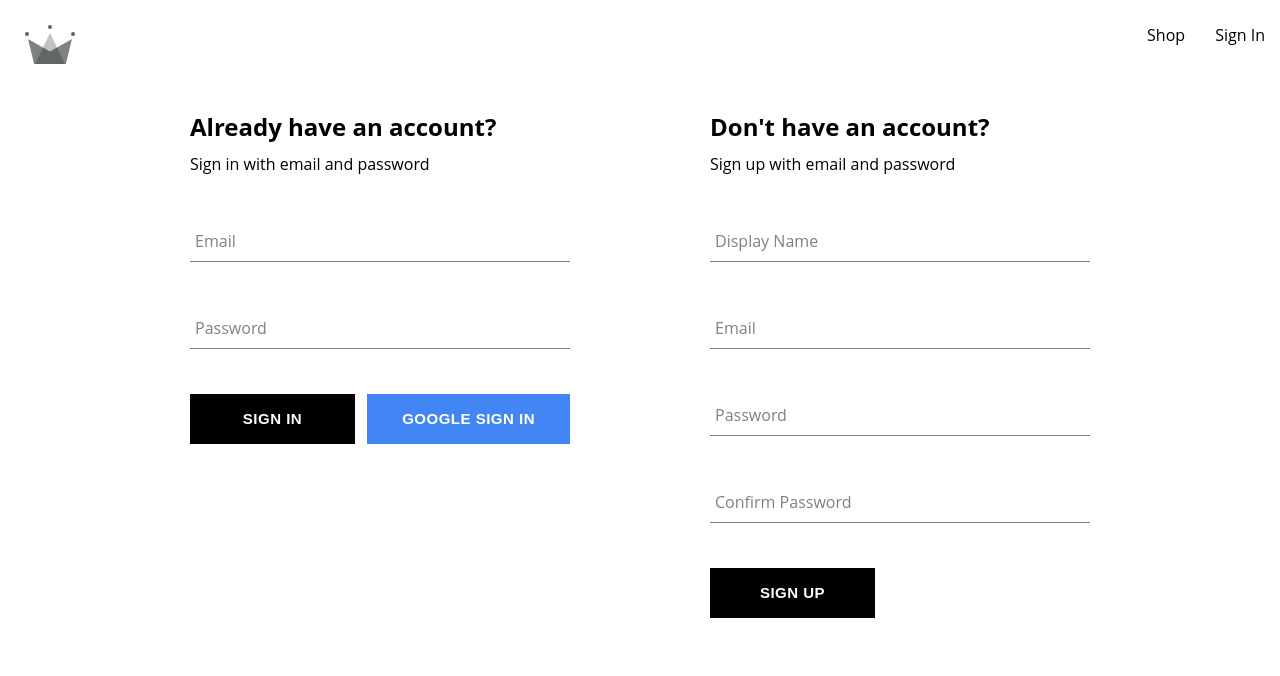
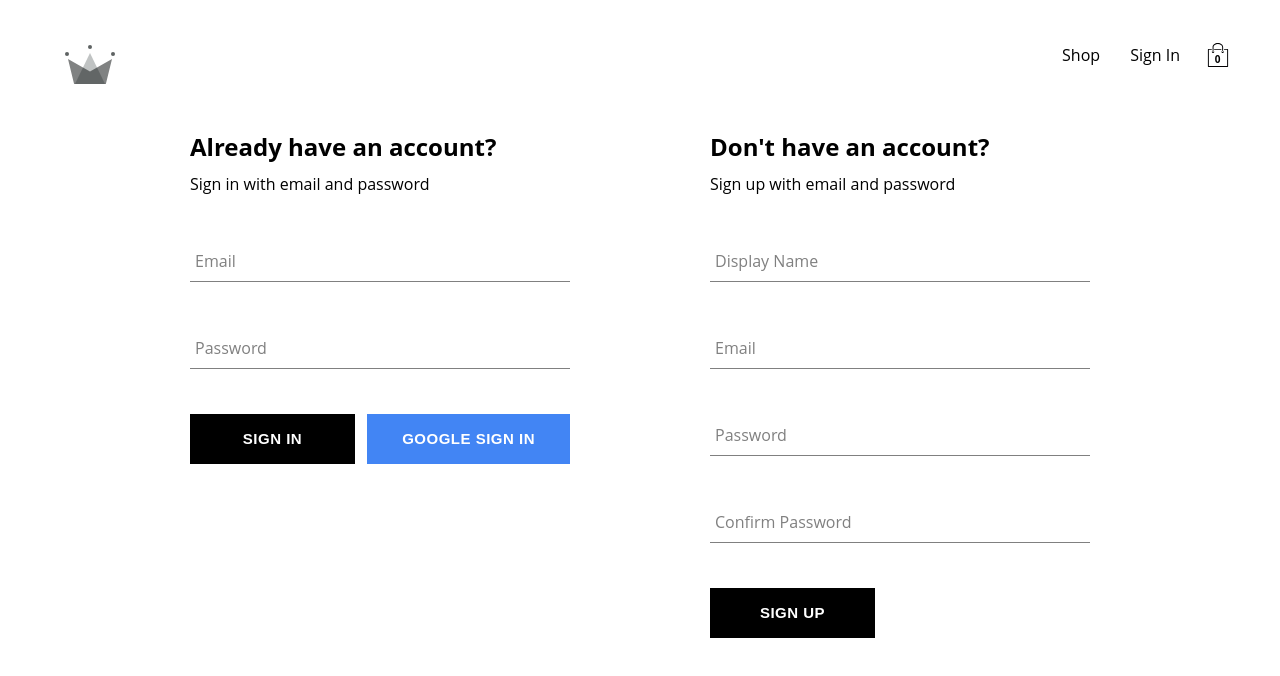
Before and after one commit to M-Hatem/crwn-clothing, a React (Create React App) app: page /auth in a window 1280 px wide. Shown: the top 676 px of the page. Built offline with nearby package versions, Linux system fonts and the light colour scheme; no server answers.

Commit message:
Added cart menu and cart context

```diff
--- a/src/components/authentication/sign-in-form/sign-in-form.component.jsx
+++ b/src/components/authentication/sign-in-form/sign-in-form.component.jsx
@@ -30,10 +30,7 @@
     event.preventDefault();
 
     try {
-      const { user } = await signInAuthUserWithEmailAndPassword(
-        email,
-        password
-      );
+      await signInAuthUserWithEmailAndPassword(email, password);
 
       // To change the value of current user in user context
       // setCurrentUser(user);
@@ -61,7 +58,7 @@
 
   // To sign in with google
   const signInWithGoogle = async () => {
-    const { user } = await signInWithGooglePopup();
+    await signInWithGooglePopup();
 
     // To change the value of current user in user context
     // setCurrentUser(user);
--- /dev/null
+++ b/src/components/cart-dropdown/cart-dropdown.component.jsx
@@ -0,0 +1,14 @@
+import Button from "../button/button.component";
+
+import "./cart-dropdown.styles.scss";
+
+const CartDropdown = () => {
+  return (
+    <div className="cart-dropdown-container">
+      <div className="cart-items" />
+      <Button>Go to checkout</Button>
+    </div>
+  );
+};
+
+export default CartDropdown;
--- /dev/null
+++ b/src/components/cart-dropdown/cart-dropdown.styles.scss
@@ -0,0 +1,29 @@
+.cart-dropdown-container {
+  position: absolute;
+  width: 240px;
+  height: 340px;
+  display: flex;
+  flex-direction: column;
+  padding: 20px;
+  border: 1px solid black;
+  background-color: white;
+  top: 90px;
+  right: 40px;
+  z-index: 5;
+
+  .empty-message {
+    font-size: 18px;
+    margin: 50px auto;
+  }
+
+  .cart-items {
+    height: 240px;
+    display: flex;
+    flex-direction: column;
+    overflow: scroll;
+  }
+
+  button {
+    margin-top: auto;
+  }
+}
--- /dev/null
+++ b/src/components/cart-icon/cart-icon.component.jsx
@@ -0,0 +1,25 @@
+import { useContext } from "react";
+
+import { ReactComponent as ShoppingIcon } from "../../assets/shopping-bag.svg";
+
+import { CartContext } from "../../context/cart.context";
+
+import "./cart-icon.styles.scss";
+
+const CartIcon = () => {
+  const { isCartOpen, setIsCartOpen } = useContext(CartContext);
+
+  // To toggle cart menu
+  const toggleCart = () => {
+    setIsCartOpen(!isCartOpen);
+  };
+
+  return (
+    <div className="cart-icon-container" onClick={toggleCart}>
+      <ShoppingIcon className="shopping-icon" />
+      <span className="item-count">0</span>
+    </div>
+  );
+};
+
+export default CartIcon;
--- /dev/null
+++ b/src/components/cart-icon/cart-icon.styles.scss
@@ -0,0 +1,21 @@
+.cart-icon-container {
+  width: 45px;
+  height: 45px;
+  position: relative;
+  display: flex;
+  align-items: center;
+  justify-content: center;
+  cursor: pointer;
+
+  .shopping-icon {
+    width: 24px;
+    height: 24px;
+  }
+
+  .item-count {
+    position: absolute;
+    font-size: 10px;
+    font-weight: bold;
+    bottom: 12px;
+  }
+}
--- /dev/null
+++ b/src/context/cart.context.jsx
@@ -0,0 +1,15 @@
+import { createContext, useState } from "react";
+
+const CartContext = createContext({
+  isCartOpen: false,
+  setIsCartOpen: () => null,
+});
+
+const CartProvider = ({ children }) => {
+  const [isCartOpen, setIsCartOpen] = useState(false);
+  const value = { isCartOpen, setIsCartOpen };
+
+  return <CartContext.Provider value={value}>{children}</CartContext.Provider>;
+};
+
+export { CartContext, CartProvider };
--- a/src/includes/firebase.js
+++ b/src/includes/firebase.js
@@ -22,7 +22,7 @@
 };
 
 // Initialize Firebase
-const firebaseApp = initializeApp(firebaseConfig);
+initializeApp(firebaseConfig);
 
 // For google signin
 const googleProvider = new GoogleAuthProvider();
--- a/src/index.js
+++ b/src/index.js
@@ -1,14 +1,15 @@
 import React from "react";
 import ReactDOM from "react-dom/client";
+import { BrowserRouter } from "react-router-dom";
 import reportWebVitals from "./reportWebVitals";
 
 import App from "./App";
+
 import { UserProvider } from "./context/user.context";
 import { ProductsProvider } from "./context/products.context";
+import { CartProvider } from "./context/cart.context";
 
 import "./index.scss";
-
-import { BrowserRouter } from "react-router-dom";
 
 const root = ReactDOM.createRoot(document.getElementById("root"));
 root.render(
@@ -18,7 +19,10 @@
       <UserProvider>
         {/* To be able to access products context and user data at the same time */}
         <ProductsProvider>
-          <App />
+          {/* To be able to access cart context to open or close the cart menu */}
+          <CartProvider>
+            <App />
+          </CartProvider>
         </ProductsProvider>
       </UserProvider>
     </BrowserRouter>
--- a/src/index.scss
+++ b/src/index.scss
@@ -1,5 +1,6 @@
 body {
   margin: 0;
+  padding: 20px 40px;
   font-family: "Open sans", sans-serif;
   -webkit-font-smoothing: antialiased;
   -moz-osx-font-smoothing: grayscale;
--- a/src/routes/navigation/navigation.component.jsx
+++ b/src/routes/navigation/navigation.component.jsx
@@ -2,7 +2,11 @@
 import { Outlet, Link } from "react-router-dom";
 
 import { ReactComponent as CrwnLogo } from "../../assets/crown.svg";
+import CartIcon from "../../components/cart-icon/cart-icon.component";
+import CartDropdown from "../../components/cart-dropdown/cart-dropdown.component";
+
 import { UserContext } from "../../context/user.context";
+import { CartContext } from "../../context/cart.context";
 
 import { signOutUser } from "../../includes/firebase";
 
@@ -11,6 +15,9 @@
 const Navigation = () => {
   // To access user context
   const { currentUser, setCurrentUser } = useContext(UserContext);
+
+  // To access cart context to see if the menu is opened or closed
+  const { isCartOpen } = useContext(CartContext);
 
   // To handel sign out user
   const signOutHandler = async () => {
@@ -37,7 +44,9 @@
               Sign In
             </Link>
           )}
+          <CartIcon />
         </div>
+        {isCartOpen && <CartDropdown />}
       </div>
       <Outlet />
     </Fragment>
```
Also changed, not shown: src/assets/shopping-bag.svg (added).
